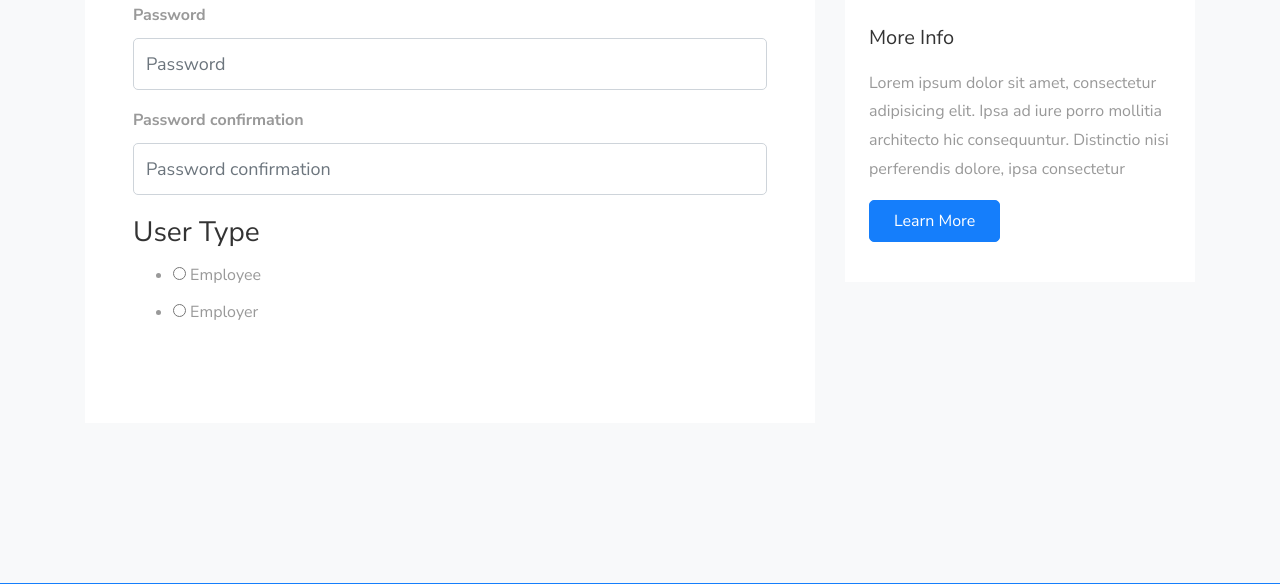
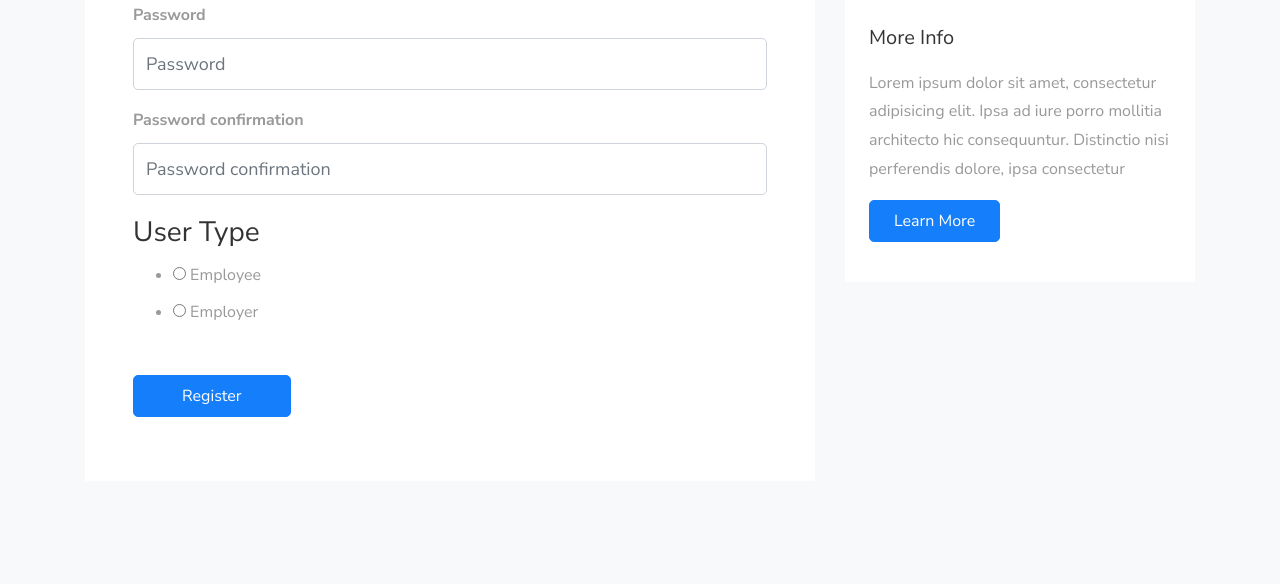
Before and after one commit to gurnitha/django-job-portal, a Django app: page /users/register/ in a window 1280 px wide. Shown: the part 1273-1857 px from the top of the page. Run offline with Django 3.2, Linux system fonts and the light colour scheme; some libraries are stand-ins or nearby versions; some web fonts are replaced.

Commit message:
6.12 User register form part 12 - Adding form button

```diff
--- a/templates/accounts/user_register.html
+++ b/templates/accounts/user_register.html
@@ -26,6 +26,8 @@
                     action="#"
                     method="post"
                     class="p-5 bg-white">
+
+                    {% csrf_token %}
 
                     <!-- Input fields -->
                     {% for field in form.visible_fields|slice:"5" %}
@@ -58,6 +60,16 @@
                     </div>
                     <!-- User types fields -->
 
+                    <!-- Form button -->
+                    <div class="row form-group">
+                        <div class="col-md-12">
+                            <input
+                                type="submit"
+                                value="Register"
+                                class="btn btn-primary  py-2 px-5">
+                        </div>
+                    </div>
+                    <!-- Form button -->
                 </form>
 
             </div>
```
Also changed, not shown: README.md.
